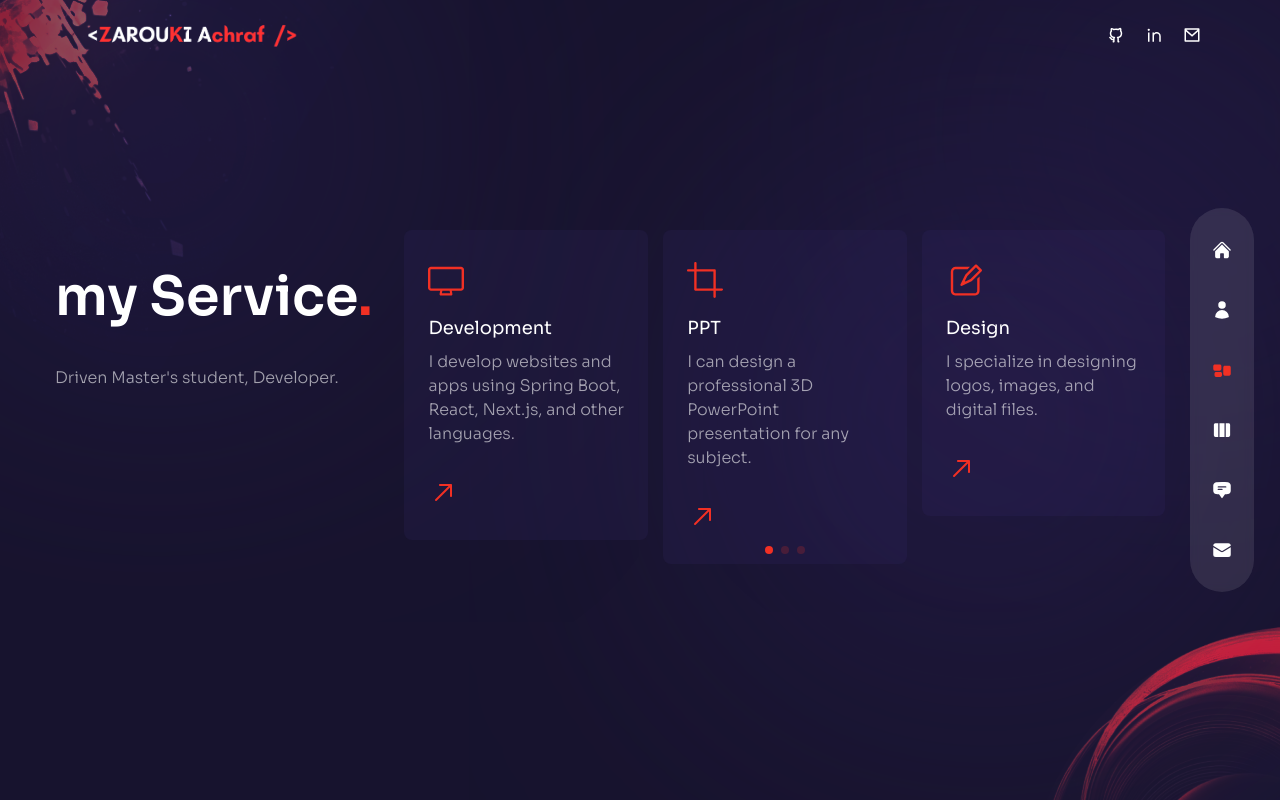
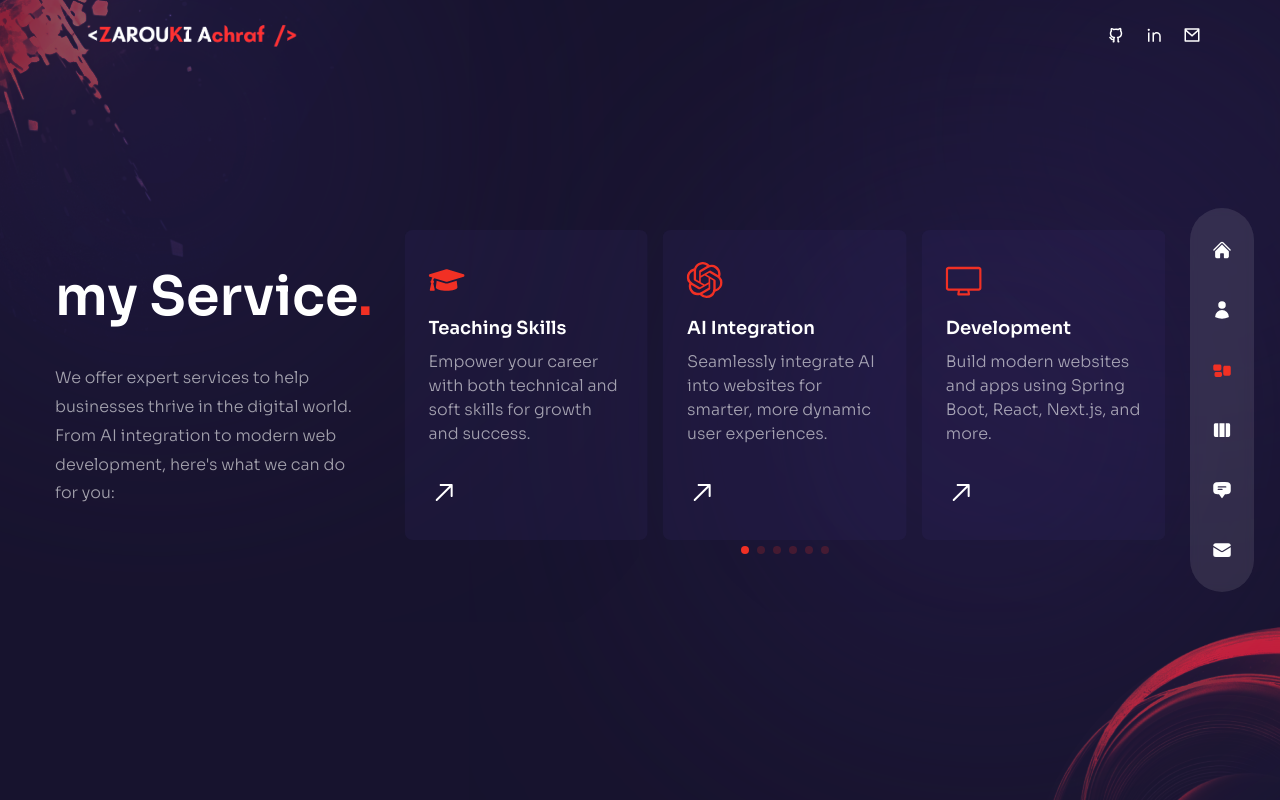
Before and after one commit to Achraftraf/Achraftraf.github.io, a Next.js app: page /services in a window 1280 px wide. Built offline with nearby package versions, Linux system fonts and the light colour scheme.

Commit message:
imrove  the page of services

```diff
--- a/components/ServiceSlider.js
+++ b/components/ServiceSlider.js
@@ -11,38 +11,49 @@ import {
   RxRocket,
   RxArrowTopRight,
 } from "react-icons/rx";
-import { RiDatabase2Line } from 'react-icons/ri';
-import { FaGraduationCap } from 'react-icons/fa';
+import { RiDatabase2Line } from "react-icons/ri";
+import { FaGraduationCap } from "react-icons/fa";
+import { SiOpenai } from "react-icons/si";
 
 // Initialize SwiperCore modules
 SwiperCore.use([Pagination]);
 
 const serviceData = [
   {
-    icon: <RxDesktop />,
-    title: "Development",
-    description: "I develop websites and apps using Spring Boot, React, Next.js, and other languages.",
+    icon: <SiOpenai aria-label="AI Integration" />,
+    title: "AI Integration",
+    description:
+      "Seamlessly integrate AI into websites for smarter, more dynamic user experiences.",
   },
   {
-    icon: <RxCrop />,
-    title: "PPT",
-    description: "I can design a professional 3D PowerPoint presentation for any subject.",
+    icon: <RxDesktop aria-label="Development" />,
+    title: "Development",
+    description:
+      "Build modern websites and apps using Spring Boot, React, Next.js, and more.",
   },
   {
-    icon: <RxPencil2 />,
-    title: "Design",
-    description: "I specialize in designing logos, images, and digital files.",
-  },
-
-  {
-    icon: <RiDatabase2Line />,
-    title: "Processing data",
-    description: "I adeptly use Talend and PowerBI for efficient data processing and analysis.",
+    icon: <RxCrop aria-label="PPT Design" />,
+    title: "PPT Design",
+    description:
+      "Create visually stunning and professional 3D PowerPoint presentations.",
   },
   {
-    icon: <FaGraduationCap />,
-    title: "teaching skills",
-    description: "I teach both soft and technical skills to help you land the job and grow.",
+    icon: <RxPencil2 aria-label="Design" />,
+    title: "Design",
+    description:
+      "Expert in logo, image, and digital file design. Also experienced in creating reports.",
+  },
+  {
+    icon: <RiDatabase2Line aria-label="Data Processing" />,
+    title: "Data Processing",
+    description:
+      "Efficiently process and analyze data using Talend and PowerBI for actionable insights.",
+  },
+  {
+    icon: <FaGraduationCap aria-label="Teaching" />,
+    title: "Teaching Skills",
+    description:
+      "Empower your career with both technical and soft skills for growth and success.",
   },
 ];
 
@@ -55,19 +66,29 @@ const ServiceSlider = () => {
       }}
       freeMode={true}
       pagination={{ clickable: true }}
-      className="h-[240px] sm:h-[340px]"
+      loop={true}
+      centeredSlides={true}
+      className="h-[240px] sm:h-[340px] ml-[20px] sm:ml-[30px] lg:ml-[50px]" // Added left margin to shift slider to the right
     >
       {serviceData.map((item, index) => (
         <SwiperSlide key={index}>
-          <div className="inline-block bg-[rgba(65,47,123,0.15)] rounded-lg px-6 py-8 flex sm:flex-col gap-x-6 sm:gap-x-0 group cursor-pointer hover:bg-[rgba(89,65, 169,0.15)] transition-all duration-300">
+          <div
+            className="inline-block bg-[rgba(65,47,123,0.15)] rounded-lg px-6 py-8 flex sm:flex-col gap-x-6 sm:gap-x-0 group cursor-pointer hover:bg-[rgba(89,65,169,0.15)] transition-all duration-300"
+            aria-labelledby={`service-title-${index}`}
+            role="region"
+          >
             <div className="text-4xl text-accent mb-4">{item.icon}</div>
             <div className="mb-8">
-              <div className="mb-2  text-lg">{item.title}</div>
+              <div
+                id={`service-title-${index}`}
+                className="mb-2 text-lg font-semibold"
+              >
+                {item.title}
+              </div>
               <p className="max-w-[350px] leading-normal">{item.description}</p>
             </div>
             <div className="text-3xl">
-              <RxArrowTopRight className='group-hover:rotate-45
-group-hover: text-accent transition-all duration-300' />
+              <RxArrowTopRight className="group-hover:rotate-45 group-hover:text-accent transition-all duration-300" />
             </div>
           </div>
         </SwiperSlide>
--- a/pages/about/index.js
+++ b/pages/about/index.js
@@ -1,5 +1,5 @@
-import React, { useState} from 'react';
-import { FaJava, FaBootstrap , FaPhp , FaPython } from "react-icons/fa6";
+import React, { useState } from "react";
+import { FaJava, FaBootstrap, FaPhp, FaPython } from "react-icons/fa6";
 import { TbBrandCSharp } from "react-icons/tb";
 import {
   FaHtml5,
@@ -8,7 +8,7 @@ import {
   FaReact,
   FaWordpress,
   FaFigma,
-} from 'react-icons/fa';
+} from "react-icons/fa";
 
 import {
   SiNextdotjs,
@@ -21,16 +21,16 @@ import {
   SiPostgresql,
   SiMysql,
   SiTalend,
-  SiCisco
-} from 'react-icons/si';
+  SiCisco,
+} from "react-icons/si";
 
 // Data
 const aboutData = [
   {
-    title: 'skills',
+    title: "skills",
     info: [
       {
-        title: 'Web Development',
+        title: "Web Development",
         icons: [
           <SiSpringboot />,
           <SiTailwindcss />,
@@ -46,98 +46,97 @@ const aboutData = [
         ],
       },
       {
-        title: 'Programming Languages',
+        title: "Programming Languages",
         icons: [<FaJava />, <FaPython />, <TbBrandCSharp />],
       },
       {
-        title: 'Database Management Systems',
-        icons: [<SiNeo4J />, <SiRedis />, <SiPostgresql /> , <SiMysql />],
+        title: "Database Management Systems",
+        icons: [<SiNeo4J />, <SiRedis />, <SiPostgresql />, <SiMysql />],
       },
       {
-        title: 'Data Integration',
+        title: "Data Integration",
         icons: [<SiTalend />],
       },
       {
-        title: 'Network Administration',
+        title: "Network Administration",
         icons: [<SiCisco />],
       },
     ],
   },
 
   {
-    title: 'experience',
+    title: "experience",
     info: [
       {
-        title: 'Centers Junior - NTT DATA',
-        stage: '[ 27/03/2023 - Current ] ',
+        title: "Centers Junior - NTT DATA",
+        stage: "[ 27/03/2023 - Current ] ",
       },
       {
-        title: 'Full-stack Developer',
-        stage: '[ 02/11/2022 - 05/12/2022 ]',
+        title: "Full-stack Developer",
+        stage: "[ 02/11/2022 - 05/12/2022 ]",
       },
       {
-        title: 'Manager of Communication Club InfoMath',
-        stage: '[ 13/10/2022 - Current ]',
+        title: "Manager of Communication Club InfoMath",
+        stage: "[ 13/10/2022 - Current ]",
       },
     ],
   },
   {
-    title: 'education',
+    title: "education",
     info: [
       {
         title: "Master's degree, Computer Engineering - fs Tétouan",
-        stage: '2024',
+        stage: "2024",
       },
       {
         title: "Bachelor's Degree in Mathematoics and Computer Science",
-        stage: '2023',
+        stage: "2023",
       },
       {
-        title: 'DUG in Mathematoics and Computer Science',
-        stage: '2022',
+        title: "DUG in Mathematoics and Computer Science",
+        stage: "2022",
       },
       {
-        title: 'Baccalaureate Mathematical sciences A-French option',
-        stage: '2018',
-
+        title: "Baccalaureate Mathematical sciences A-French option",
+        stage: "2018",
       },
     ],
   },
   {
-    title: 'certificats',
+    title: "certificats",
     info: [
       {
-        title: 'Learn Spring Boot 3 in 100 Steps - No 1 Java Framework',
-        stage: '2023',
+        title: "Learn Spring Boot 3 in 100 Steps - No 1 Java Framework",
+        stage: "2023",
       },
       {
-        title: ' Mini projet pratique sur Talend DI',
-        stage: '2023',
+        title: " Mini projet pratique sur Talend DI",
+        stage: "2023",
       },
       {
-        title: 'Emotional Intelligence at Work: Learn from Your Emotions',
-        stage: '2023',
+        title: "Emotional Intelligence at Work: Learn from Your Emotions",
+        stage: "2023",
       },
       {
-        title: 'Data Integration & ETL with Talend Open Studio Zero to Hero ',
-        stage: '2023',
+        title: "Data Integration & ETL with Talend Open Studio Zero to Hero ",
+        stage: "2023",
       },
       {
-        title: 'Responsive Web Design',
-        stage: '2023',
+        title: "Responsive Web Design",
+        stage: "2023",
       },
     ],
   },
 ];
 
-import Avatar from '../../components/Avatar';
-import Avatarabout from '../../components/Avatarabout';
-import Circles from '../../components/Circles';
+import Avatar from "../../components/Avatar";
+import Avatarabout from "../../components/Avatarabout";
+import Circles from "../../components/Circles";
 
-import { motion } from 'framer-motion';
-import { fadeIn } from '../../variants';
+import { motion } from "framer-motion";
+import { fadeIn } from "../../variants";
 
-import CountUp from 'react-countup';
+import CountUp from "react-countup";
 
 const About = () => {
   const [index, setIndex] = useState(0);
@@ -148,7 +147,7 @@ const About = () => {
 
       {/* Avatar img */}
       <motion.div
-        variants={fadeIn('right', 0.2)}
+        variants={fadeIn("right", 0.2)}
         initial="hidden"
         animate="show"
         exit="hidden"
@@ -157,15 +156,17 @@ const About = () => {
         {/* <Avatarabout /> */}
       </motion.div>
       <div className="container mx-auto h-full flex flex-col items-center xl:flex-row gap-x-4">
-        <div className='flex-1 flex flex flex-col justify-center'>
+        <div className="flex-1 flex flex flex-col justify-center">
           <motion.h2
-            variants={fadeIn('right', 0.2)}
+            variants={fadeIn("right", 0.2)}
             initial="hidden"
             animate="show"
             exit="hidden"
-          className='h2'>Gain
-
-           <span className='text-accent'> Innovate</span> Commit.</motion.h2>
+            className="h2"
+          >
+            Gain
+            <span className="text-accent"> Innovate</span> Commit.
+          </motion.h2>
           {/* <motion.p
            variants={fadeIn('right', 0.4)}
            initial="hidden"
@@ -173,65 +174,79 @@ const About = () => {
            exit="hidden"
          className='max-w-[500px] mx-auto xl:mx-0 mb-6 xl:mb-12 px-2 xl:px-0'></motion.p> */}
           <motion.div
- variants={fadeIn('right', 0.6)}
+            variants={fadeIn("right", 0.6)}
             initial="hidden"
             animate="show"
             exit="hidden"
-className='hidden md:flex md:max-w-xl xl:max-w-none mx-auto xl:mx-0 mb-8 '>
-<div className='flex flex-1 xl:gap-x-20' >
-<div  className='relative flex-1 after:w-[1px] after:h-full after:bg-white/10 after:absolute after:top-0 after:right-0'>
-  <div className='text-2xl xl:text-4xl font-extrabold text-accent mb-2'>
-    <CountUp  start={-5} end={5} duration={10} />+
+            className="hidden md:flex md:max-w-xl xl:max-w-none mx-auto xl:mx-0 mb-8 "
+          >
+            <div className="flex flex-1 xl:gap-x-20">
+              <div className="relative flex-1 after:w-[1px] after:h-full after:bg-white/10 after:absolute after:top-0 after:right-0">
+                <div className="text-2xl xl:text-4xl font-extrabold text-accent mb-2">
+                  <CountUp start={-5} end={5} duration={10} />+
                 </div>
-  <div className='text-xs uppercase tracking-[1px] leading-[1.4] max-w-[100px]'>Years of experience</div>
+                <div className="text-xs uppercase tracking-[1px] leading-[1.4] max-w-[100px]">
+                  Years of experience
+                </div>
               </div>
 
-
-<div  className='relative flex-1 after:w-[1px] after:h-full after:bg-white/10 after:absolute after:top-0 after:right-0'>
-  <div className='text-2xl xl:text-4xl font-extrabold text-accent mb-2'>
-    <CountUp  start={0} end={46} duration={10} />+
+              <div className="relative flex-1 after:w-[1px] after:h-full after:bg-white/10 after:absolute after:top-0 after:right-0">
+                <div className="text-2xl xl:text-4xl font-extrabold text-accent mb-2">
+                  <CountUp start={0} end={57} duration={10} />+
                 </div>
-  <div className='text-xs uppercase tracking-[1px] leading-[1.4] max-w-[100px]'>Finished projects</div>
+                <div className="text-xs uppercase tracking-[1px] leading-[1.4] max-w-[100px]">
+                  Finished projects
+                </div>
               </div>
 
-
-<div  className='relative flex-1 after:w-[1px] after:h-full after:bg-white/10 after:absolute after:top-0 after:right-0'>
-  <div className='text-2xl xl:text-4xl font-extrabold text-accent mb-2'>
-    <CountUp  start={0} end={7} duration={10} />+
+              <div className="relative flex-1 after:w-[1px] after:h-full after:bg-white/10 after:absolute after:top-0 after:right-0">
+                <div className="text-2xl xl:text-4xl font-extrabold text-accent mb-2">
+                  <CountUp start={0} end={10} duration={10} />+
                 </div>
-  <div className='text-xs uppercase tracking-[1px] leading-[1.4] max-w-[100px]'>Finished certificats</div>
+                <div className="text-xs uppercase tracking-[1px] leading-[1.4] max-w-[100px]">
+                  Finished certificats
+                </div>
               </div>
             </div>
           </motion.div>
         </div>
-        <div className='flex flex-col w-full xl:max-w-[48%] h-[480px]'>
+        <div className="flex flex-col w-full xl:max-w-[48%] h-[480px]">
           <motion.iv
-           variants={fadeIn('left', 0.4)}
+            variants={fadeIn("left", 0.4)}
             initial="hidden"
             animate="show"
             exit="hidden"
-          className='flex gap-x-4 xl:gap-x-8 mx-auto xl:mx-0 mb-4'>
+            className="flex gap-x-4 xl:gap-x-8 mx-auto xl:mx-0 mb-4"
+          >
             {aboutData.map((item, itemIndex) => (
               <div
                 key={itemIndex}
-                className={`${index === itemIndex && 'text-accent after:w-[100%] after:bg-accent after:transition-all after:duration-300'} cursor-pointer capitalize xl:text-lg relative after:w-8 after:h-[2px] after:bg-white after:absolute after:-bottom-1 after:-left-0`}
-                onClick = {()=> setIndex(itemIndex)}
+                className={`${
+                  index === itemIndex &&
+                  "text-accent after:w-[100%] after:bg-accent after:transition-all after:duration-300"
+                } cursor-pointer capitalize xl:text-lg relative after:w-8 after:h-[2px] after:bg-white after:absolute after:-bottom-1 after:-left-0`}
+                onClick={() => setIndex(itemIndex)}
               >
                 {item.title}
               </div>
             ))}
           </motion.iv>
-          <div className='py-2 xl:py-6 flex  flex-col gap-y-2 xl:gap-y-4 item-center xl:items-start'>
-            {aboutData[index].info.map((item,itemIndex)=>{
+          <div className="py-2 xl:py-6 flex  flex-col gap-y-2 xl:gap-y-4 item-center xl:items-start">
+            {aboutData[index].info.map((item, itemIndex) => {
               return (
-                <div key={itemIndex} className='flex-1 flex flex-col md:flex-row max-w-max gap-x-2 items-center text-white/60'>
+                <div
+                  key={itemIndex}
+                  className="flex-1 flex flex-col md:flex-row max-w-max gap-x-2 items-center text-white/60"
+                >
                   {/* <div key={itemIndex} style={{ display: 'flex', alignItems: 'center', justifyContent: 'center' }}> */}
-                  <div className='font-light mb-2 md-2 md:mb-0'>{item.title}</div>
-                  <div className='hidden md:flex'>-</div>
+                  <div className="font-light mb-2 md-2 md:mb-0">
+                    {item.title}
+                  </div>
+                  <div className="hidden md:flex">-</div>
                   <div>{item.stage}</div>
-                  <div className='flex gap-x-4'>
-                  {item.icons?.map((icon,itemIndex)=>{
-                    return <div className='text-2xl text-white'>{icon}</div>
+                  <div className="flex gap-x-4">
+                    {item.icons?.map((icon, itemIndex) => {
+                      return <div className="text-2xl text-white">{icon}</div>;
                     })}
                   </div>
                 </div>
--- a/pages/services/index.js
+++ b/pages/services/index.js
@@ -1,46 +1,52 @@
+import ServiceSlider from "../../components/ServiceSlider";
+import Bulb from "../../components/Bulb";
+import Circles from "../../components/Circles";
 
-
-import ServiceSlider from '../../components/ServiceSlider';
-import Bulb from '../../components/Bulb';
-import Circles from '../../components/Circles';
-
-import {motion} from 'framer-motion'
-import { fadeIn } from '../../variants';
+import { motion } from "framer-motion";
+import { fadeIn } from "../../variants";
 
 const Services = () => {
-  return <div  className='h-full bg-primary/30 py-36 flex items-center'>
+  return (
+    <div className="h-full bg-primary/30 py-36 flex items-center">
       <Circles />
-    <div className='container mx-auto'>
-    <div className='flex flex-col xl:flex-row gap-x-8'>
-      <div className='text-center flex xl:w-[30vm] flex-col lg:text-left mb-4 xl:mb-0'>
+      <div className="container mx-auto">
+        <div className="flex flex-col xl:flex-row gap-x-8">
+          <div className="text-center flex xl:w-[30vm] flex-col lg:text-left mb-4 xl:mb-0">
             <motion.h2
-          variants={fadeIn('up', 0.2)}
-          initial='hidden'
-          animate='show'
-          exit='hidden'
-          className='h2 xl:mt-8'>
-          my Service<span className='text-accent'>.</span></motion.h2>
+              variants={fadeIn("up", 0.2)}
+              initial="hidden"
+              animate="show"
+              exit="hidden"
+              className="h2 xl:mt-8"
+            >
+              my Service<span className="text-accent">.</span>
+            </motion.h2>
             <motion.p
-        variants={fadeIn('up', 0.2)}
-        initial='hidden'
-        animate='show'
-        exit='hidden'
-        className='m-4 max-w-[400px] mx-auto lg:mx-0'>
-
-Driven Master's student, Developer.</motion.p>
+              variants={fadeIn("up", 0.2)}
+              initial="hidden"
+              animate="show"
+              exit="hidden"
+              className="m-4 max-w-[300px] mx-auto lg:mx-0"
+            >
+              We offer expert services to help businesses thrive in the digital
+              world. From AI integration to modern web development, here's what
+              we can do for you:
+            </motion.p>
           </div>
           <motion.div
-      variants={fadeIn('down', 0.6)}
-      initial='hidden'
-      animate='show'
-      exit='hidden'
-      className='w-full xl:max-w-[65%]'>
+            variants={fadeIn("down", 0.6)}
+            initial="hidden"
+            animate="show"
+            exit="hidden"
+            className="w-full xl:max-w-[65%]"
+          >
             <ServiceSlider />
           </motion.div>
         </div>
       </div>
       {/* <Bulb /> */}
-  </div>;
+    </div>
+  );
 };
 
 export default Services;
```
Lines whose indentation alone changed are shown as unchanged.
